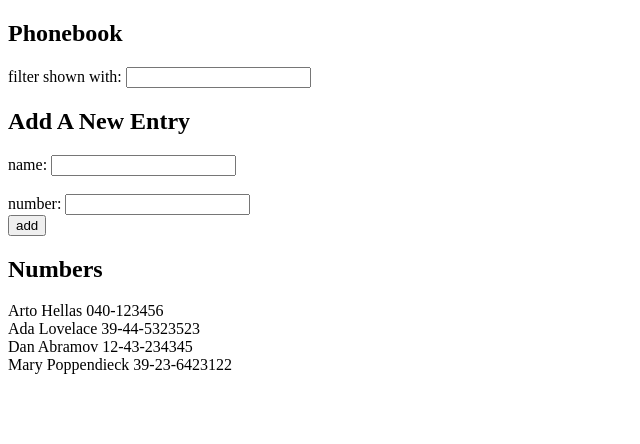
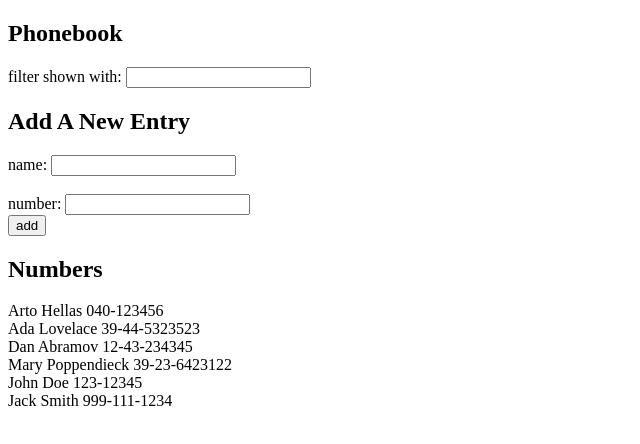
Before and after one commit to curryworry/fso, a React (Vite) app in the folder part2/phonebook/: page / in a window 1280 px wide. Shown: the top 444 px of the page, without its empty margins (0-640 px from the left). Built offline with nearby package versions, Linux system fonts and the light colour scheme; data requests are answered from the project's data file.

Commit message:
feat: Add newly added users to the backend server

```diff
--- a/part2/phonebook/db.json
+++ b/part2/phonebook/db.json
@@ -1,24 +1,34 @@
 {
-    "persons":[
+  "persons": [
     {
       "name": "Arto Hellas",
       "number": "040-123456",
-        "id": 1
+      "id": "1"
     },
     {
       "name": "Ada Lovelace",
       "number": "39-44-5323523",
-        "id": 2
+      "id": "2"
     },
     {
       "name": "Dan Abramov",
       "number": "12-43-234345",
-        "id": 3
+      "id": "3"
     },
     {
       "name": "Mary Poppendieck",
       "number": "39-23-6423122",
-        "id": 4
+      "id": "4"
+    },
+    {
+      "id": "5",
+      "name": "John Doe",
+      "number": "123-12345"
+    },
+    {
+      "id": "6",
+      "name": "Jack Smith",
+      "number": "999-111-1234"
     }
   ]
 }
--- a/part2/phonebook/src/App.jsx
+++ b/part2/phonebook/src/App.jsx
@@ -76,9 +76,18 @@ const App = () => {
     const existingUser = nameCheck.includes(newName)
     */
     const existingUser = newPersons.some(person=>person.name===newName)
-    existingUser
-      ?alert(`${newName} has already been added to phone book`)
-      :setPersons(newPersons.concat({name: newName,number: newNumber,id:`${persons.length+1}`})),setFilteredPersons(newPersons.concat({name: newName,number: newNumber,id:`${filteredPersons.length+1}`}))
+    if(existingUser){
+      alert(`${newName} has already been added to phone book`)
+    }
+    else{
+
+      axios
+      .post('http://localhost:3001/persons',{name: newName,number: newNumber,id:`${persons.length+1}`})
+      .then(response => {
+        setPersons(newPersons.concat(response.data))
+        setFilteredPersons(newPersons.concat(response.data))
+      })
+    }
   }
 
     return (
```
Lines whose indentation alone changed are shown as unchanged.
